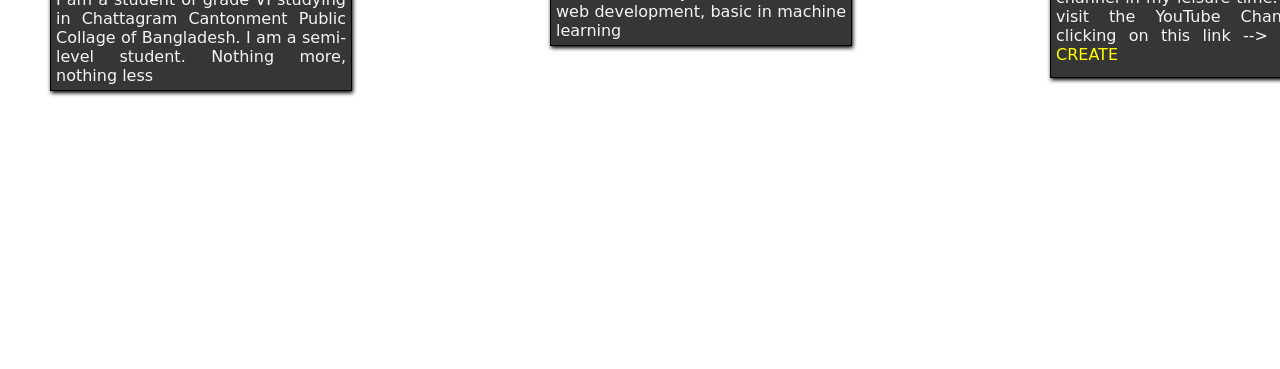
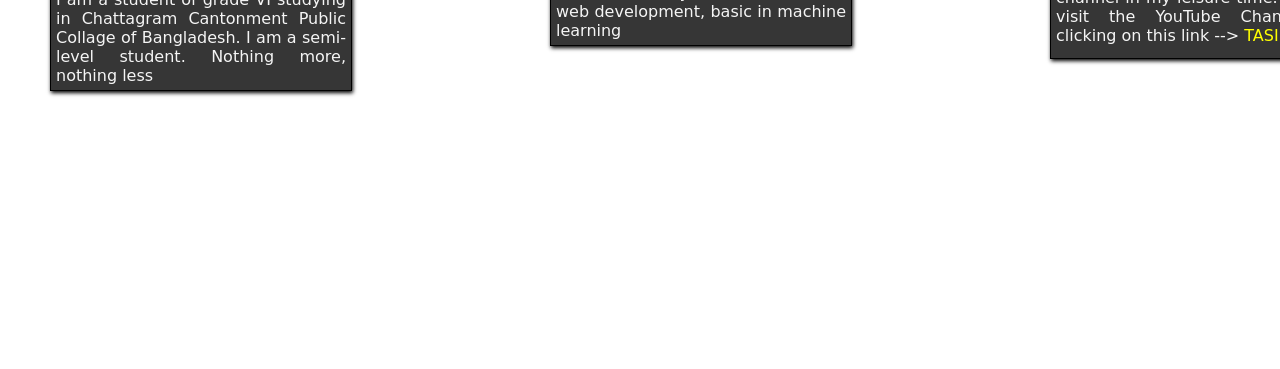
Before and after one commit to tasin000/my-portfolio, a plain HTML site: page About.html in a window 1280 px wide. Shown: the part 431-800 px from the top of the page. Drawn offline with Linux system fonts and the light colour scheme.

Commit message:
Update About.html

```diff
--- a/About.html
+++ b/About.html
@@ -66,7 +66,7 @@
             </div>
 
             <div class="card-desc">
-                <p class="simple">I am a Youtuber. I like to make YouTube videos for my YouTube channel in my leisure time. You can visit the YouTube Channel by clicking on this link --> <a href="https://www.youtube.com/channel/UCqgcKFCvID8koCAziPKW7Xg" target="blank" class="yt-channel">CRY TO CREATE</a></p>
+                <p class="simple">I am a Youtuber. I like to make YouTube videos for my YouTube channel in my leisure time. You can visit the YouTube Channel by clicking on this link --> <a href="https://www.youtube.com/channel/UCqgcKFCvID8koCAziPKW7Xg" target="blank" class="yt-channel">TASIN</a></p>
             </div>
         </div>
     </div>
```
